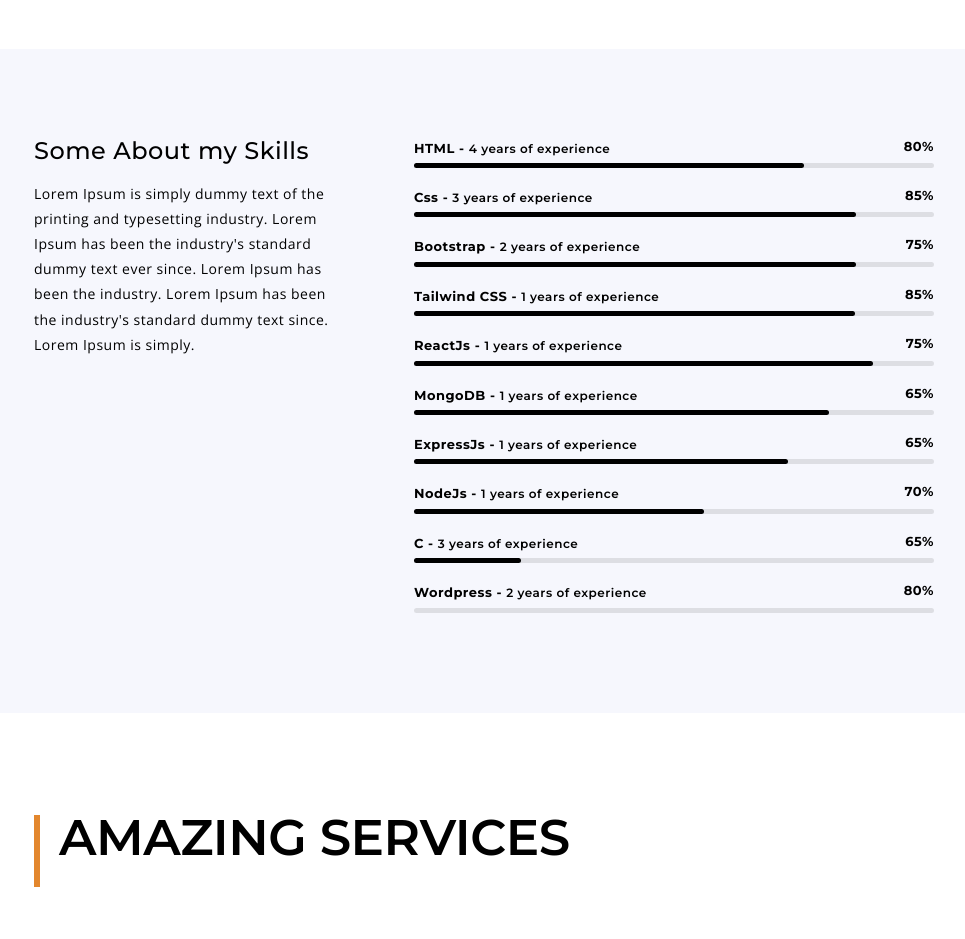
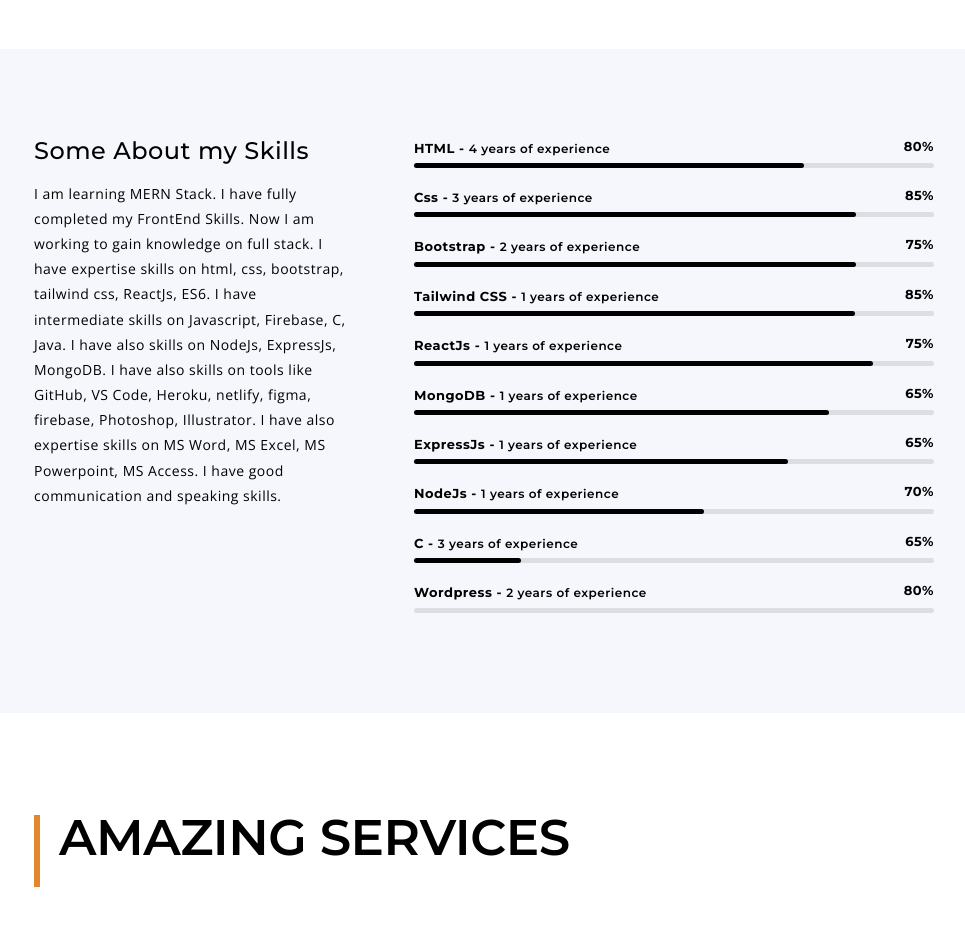
Before and after one commit to ador27/ador_portfolio, a plain HTML site: page index.html in a window 1280 px wide. Shown: the part 1700-2639 px from the top of the page, without its empty margins (306-1271 px from the left). Drawn offline with nearby package versions, Linux system fonts and the light colour scheme; no server answers.

Commit message:
about me page completed

```diff
--- a/index.html
+++ b/index.html
@@ -244,10 +244,14 @@
 										<div class="arlo_tm_mini_title_holder">
 											<h4>Some About my Skills</h4>
 										</div>
-										<p>Lorem Ipsum is simply dummy text of the printing and typesetting industry.
-											Lorem Ipsum has been the industry's standard dummy text ever since. Lorem
-											Ipsum has been the industry. Lorem Ipsum has been the industry's standard
-											dummy text since. Lorem Ipsum is simply.</p>
+										<p>I am learning MERN Stack. I have fully completed my FrontEnd Skills. Now I am
+											working to gain knowledge on full stack. I have expertise skills on html,
+											css, bootstrap, tailwind css, ReactJs, ES6. I have intermediate skills on
+											Javascript, Firebase, C, Java. I have also skills on NodeJs, ExpressJs,
+											MongoDB. I have also skills on tools like GitHub, VS Code, Heroku, netlify,
+											figma, firebase, Photoshop, Illustrator. I have also expertise skills on MS
+											Word, MS Excel, MS Powerpoint, MS Access. I have good communication and
+											speaking skills.</p>
 									</div>
 									<div class="rightbox">
 										<div class="progress_bar_wrap_total">
```
